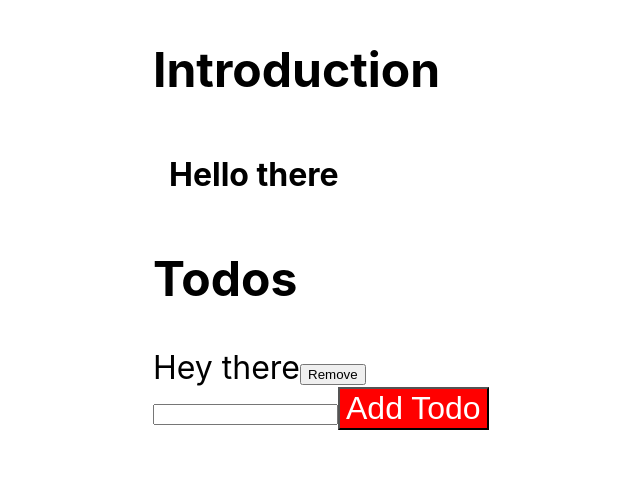
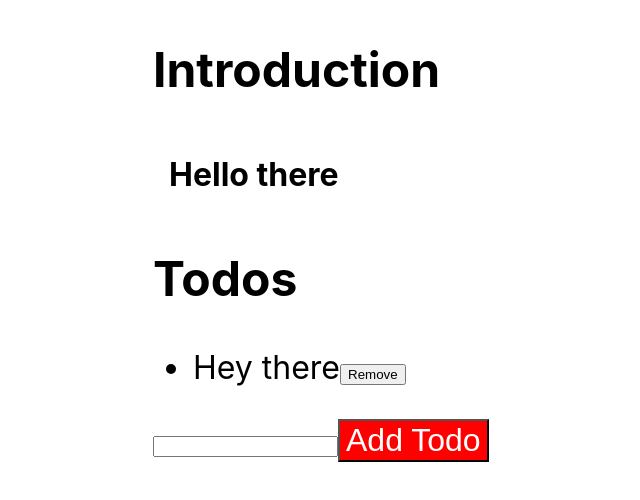
Before and after one commit to kirby-santos/Typescript-React-Practice, a React (Create React App) app: page / in a window 1280 px wide. Shown: the top 500 px of the page, without its empty margins (87-727 px from the left). Built offline with nearby package versions, Linux system fonts and the light colour scheme.

Commit message:
generic components w/ event handling

```diff
--- a/src/App.tsx
+++ b/src/App.tsx
@@ -29,6 +29,24 @@ const Button: React.FunctionComponent<
   >{title ?? children}</button>
 );
 
+function UL<T>({ items, render, itemClick }:
+  React.DetailedHTMLProps<
+    React.HTMLAttributes<HTMLUListElement>,
+    HTMLUListElement
+  > &
+  {
+    items: T[];
+    render: (item: T) =>  React.ReactNode;
+    itemClick: (item: T) => void
+  }) {
+  return (
+    <ul>
+      {items.map((item, index) => (
+        <li onClick={()=>itemClick(item)} key={index}>{render(item)}</li>
+      ))}
+    </ul>
+  )
+}
 
 function App() {
 
@@ -53,14 +71,17 @@ function App() {
       </Box>
 
       <Heading title="Todos" />
-      {todos.map((todo) => (
-        <div key={todo.id}>
-          {todo.text}
-          <button onClick={() => removeTodo(todo.id)} >
-            Remove
-          </button>
-        </div>
-      ))}
+      <UL
+        items = {todos}
+        itemClick={(item) => alert(item.id)}
+        render={(todo) => (
+          <>
+            {todo.text}
+            <button onClick={() => removeTodo(todo.id)}>Remove</button>
+          </>
+        )}
+      />
+
       <div>
         <input type = "text" ref={newTodoRef} />
         <Button onClick={onAddTodo}>Add Todo</Button>
```
